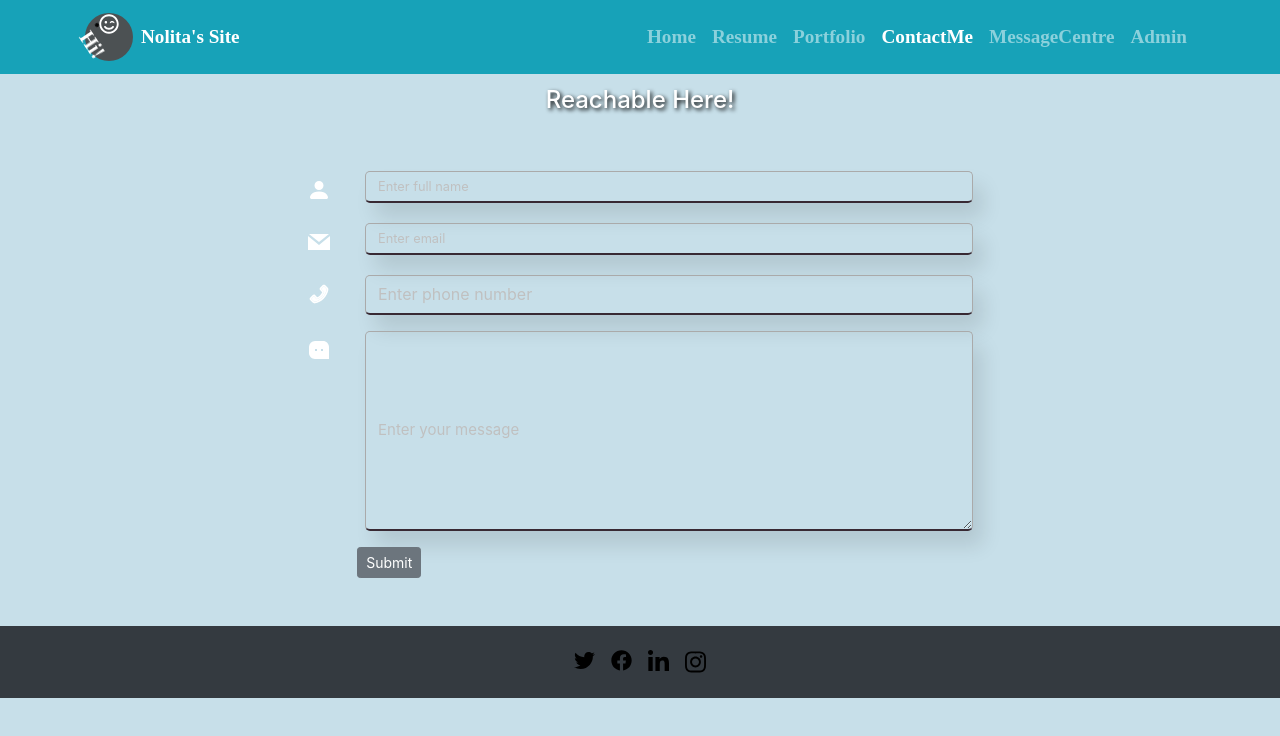
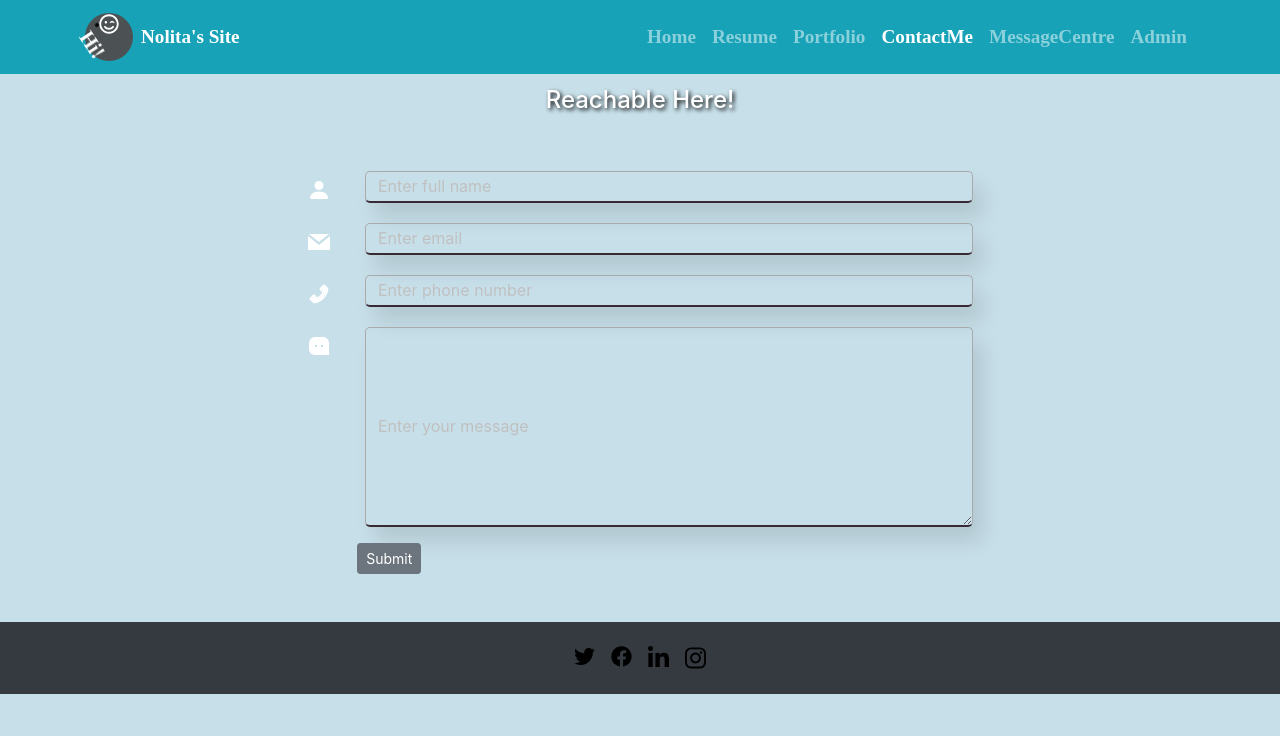
Before and after one commit to nmuceros/muceros__nolita--final-project, a React (Create React App) app in the folder fs1010-project-front-end/: page /contact in a window 1280 px wide. Shown: the top 736 px of the page. Built offline with nearby package versions, Linux system fonts and the light colour scheme.

Commit message:
corrects fields issue in the contact page

```diff
--- a/fs1010-project-front-end/src/components/pages/Contact.js
+++ b/fs1010-project-front-end/src/components/pages/Contact.js
@@ -129,16 +129,16 @@ const Contact = () => {
 
                         <FormGroup row>
                             <Col xs={2} sm={2} md={2} lg={1}>
-                                <div className="inputNameIcon-container">
+                                <div className="contactNameIcon-container">
                                         <BsFillPersonFill />
                                 </div>
                             </Col>
                             <Col xs={10} sm={10} md={10} lg={11}>
-                                <div className="inputName-containier">
+                                <div className="contactName-container">
                                     <Input
                                         type="name"
                                         name="name"
-                                        id="nameEntry"
+                                        id="contactNameEntry"
                                         placeholder="Enter full name"
                                         required value={name}
                                         onChange={e => setName(e.target.value)}
@@ -150,16 +150,16 @@ const Contact = () => {
 
                         <FormGroup row>
                             <Col xs={2} sm={2} md={2} lg={1}>
-                                <div className="inputEmailIcon-container">
+                                <div className="contactEmailIcon-container">
                                         <GrMail />
                                 </div>
                             </Col>
                             <Col xs={10} sm={10} md={10} lg={11}>
-                                <div className="inputEmail-container">
+                                <div className="contactEmail-container">
                                     <Input
                                         type="email"
                                         name="email"
-                                        id="emailEntry"
+                                        id="contactEmailEntry"
                                         placeholder="Enter email"
                                         required value={email}
                                         onChange={e => setEmail(e.target.value) }
@@ -171,16 +171,16 @@ const Contact = () => {
 
                         <FormGroup row>
                             <Col xs={2} sm={2} md={2} lg={1}>
-                                <div className="inputPhoneIcon-container">
+                                <div className="contactPhoneIcon-container">
                                         <AiTwotonePhone />
                                 </div>
                             </Col>
                             <Col xs={10} sm={10} md={10} lg={11}>
-                                <div className="inputPhone-containier">
+                                <div className="contactPhone-container">
                                     <Input
                                         type="phone"
                                         name="phone"
-                                        id="phoneEntry"
+                                        id="contactPhoneEntry"
                                         placeholder="Enter phone number"
                                         required value={phoneNumber}
                                         onChange={e => setPhoneNumber(e.target.value)}
@@ -192,16 +192,16 @@ const Contact = () => {
 
                         <FormGroup row>
                             <Col xs={2} sm={2} md={2} lg={1}>
-                                <div className="inputMessageIcon-container">
+                                <div className="contactMessageIcon-container">
                                         <RiMessage3Fill />
                                 </div>
                             </Col>
                             <Col xs={10} sm={10} md={10} lg={11}>
-                                <div className="inputMessage-containier">
+                                <div className="contactMessage-container">
                                 <Input
                                     type="textarea"
                                     name="text"
-                                    id="messageEntry"
+                                    id="contactMessageEntry"
                                     required value={content}
                                     placeholder="Enter your message"
                                     onChange={e => setContent(e.target.value)}
--- a/fs1010-project-front-end/src/components/pages/Portfolio.js
+++ b/fs1010-project-front-end/src/components/pages/Portfolio.js
@@ -16,17 +16,17 @@ const Portfolio = () => {
           projectDesc: "This is a Web Application showcasing the Music Album photo collections from different genres. It has music which automatically plays while a selected genre is being viewed. It is a group effort from FS1000 Music Group. The Admin page is my major contribution to this project."
         },
         {
-            projectID: "2",
-            projectImage: photoGallery,
-            projectName: "Photo Gallery",
-            projectDesc: "This Web Application is an independent work of mine showcasing the photo collection of the Historical Sites of City of Toronto. This comes with an overlay on hover of images as well as a custom styled zoom modal view upon clicking on a photo."
-          },
-          {
             projectID: "3",
             projectImage: todoApp,
             projectName: "Todo App",
             projectDesc: "This Todo Web Application is an independent work of mine. Unlike normal Todo application, this has an interesting drag and drop effect. "
           },
+        {
+            projectID: "2",
+            projectImage: photoGallery,
+            projectName: "Photo Gallery",
+            projectDesc: "This Web Application is an independent work of mine showcasing the photo collection of the Historical Sites of City of Toronto. This comes with an overlay on hover of images as well as a custom styled zoom modal view upon clicking on a photo."
+          }
       ];
 
 
--- a/fs1010-project-front-end/src/css/contact.css
+++ b/fs1010-project-front-end/src/css/contact.css
@@ -30,17 +30,17 @@
 
 }
 
-.inputNameIcon-container, .inputEmailIcon-container, .inputPhoneIcon-container, .inputMessageIcon-container {
+.contactNameIcon-container, .contactEmailIcon-container, .contactPhoneIcon-container, .contactMessageIcon-container {
     position: relative;
     color: white;
     font-size: 1.5rem;
     align-content: center;
 }
 
-#nameEntry, #emailEntry, #phoneEntry, #messageEntry {
+#contactNameEntry, #contactEmailEntry, #contactPhoneEntry, #contactMessageEntry {
     position: relative;
     width: 100%;
-    height: 2.5rem;
+    height: 2rem;
     text-align: left;
     align-content: center;
     font-size: 1rem;
@@ -52,24 +52,24 @@
     border-radius: 5px;
 }
 
-#messageEntry {
-    font-size: 15px;
+#contactMessageEntry {
+    /* font-size: 15px; */
     height: 200px;
 }
 
-#nameEntry::placeholder {
+#contactNameEntry::placeholder {
     color: silver;
 }
 
-#emailEntry::placeholder {
+#contactEmailEntry::placeholder {
     color: silver;
 }
 
-#phoneEntry::placeholder {
+#contactPhoneEntry::placeholder {
     color: silver;
 }
 
-#messageEntry::placeholder {
+#contactMessageEntry::placeholder {
     color: silver;
 }
 
```
Also changed, not shown: 1 other file (tests, documents, lock files or other folders).
